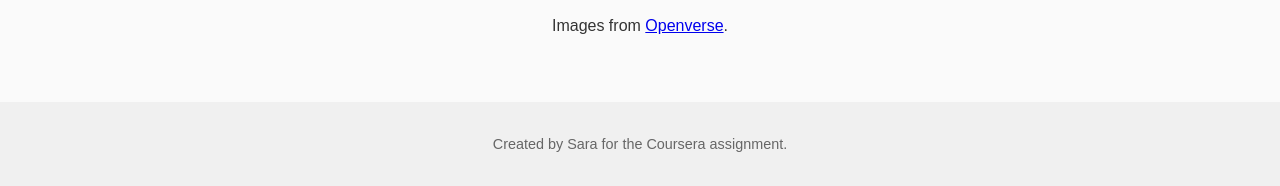
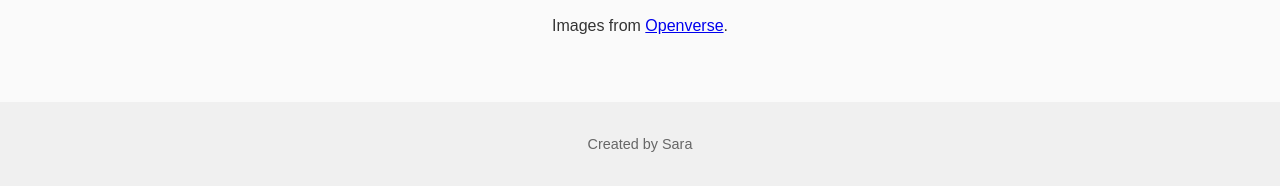
Before and after one commit to aracnide98/sample, a plain HTML site: page europe.html in a window 1280 px wide. Shown: the part 895-1081 px from the top of the page. Drawn offline with Linux system fonts and the light colour scheme.

Commit message:
Update europe.html

```diff
--- a/europe.html
+++ b/europe.html
@@ -9,7 +9,7 @@
 </head>
 <body>
 
-  <!-- Skip Link -->
+
   <a href="#maincontent" class="skip-link">Skip to Main Content</a>
 
   <header>
@@ -33,7 +33,7 @@
       <li>Iceland</li>
     </ul>
 
-    <!-- Grid layout for images -->
+
     <div class="grid">
       <img src="https://live.staticflickr.com/7179/7083912785_2cb0eb856f_b.jpg" alt="Portugal">
       <img src="https://live.staticflickr.com/624/20918903370_f73f186a11_b.jpg" alt="Slovenia">
@@ -44,7 +44,7 @@
   </main>
 
   <footer>
-    <p>Created by Sara for the Coursera assignment.</p>
+    <p>Created by Sara</p>
   </footer>
 
 </body>
```
